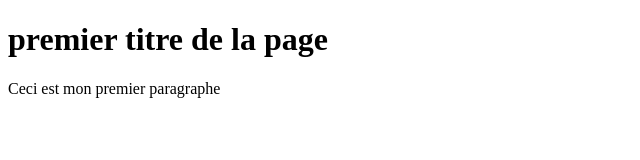
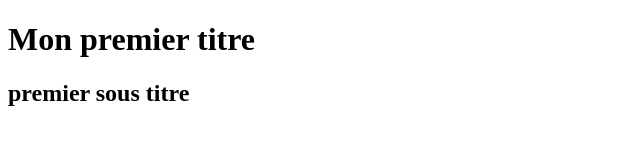
Before and after one commit to matteoagr/firstproject, a plain HTML site: page index.html in a window 1280 px wide. Shown: the whole page, without its empty margins (0-640 px from the left). Drawn offline with Linux system fonts and the light colour scheme.

Commit message:
suppression du premier paragraphe, ajout du titre h2

```diff
--- a/index.html
+++ b/index.html
@@ -7,7 +7,8 @@
     <title>Document</title>
 </head>
 <body>
-    <h1>premier titre de la page</h1>
-    <p>Ceci est mon premier paragraphe</p>
+<h1>Mon premier titre</h1>
+<h2>premier sous titre</h2>
+
 </body>
 </html>
```
